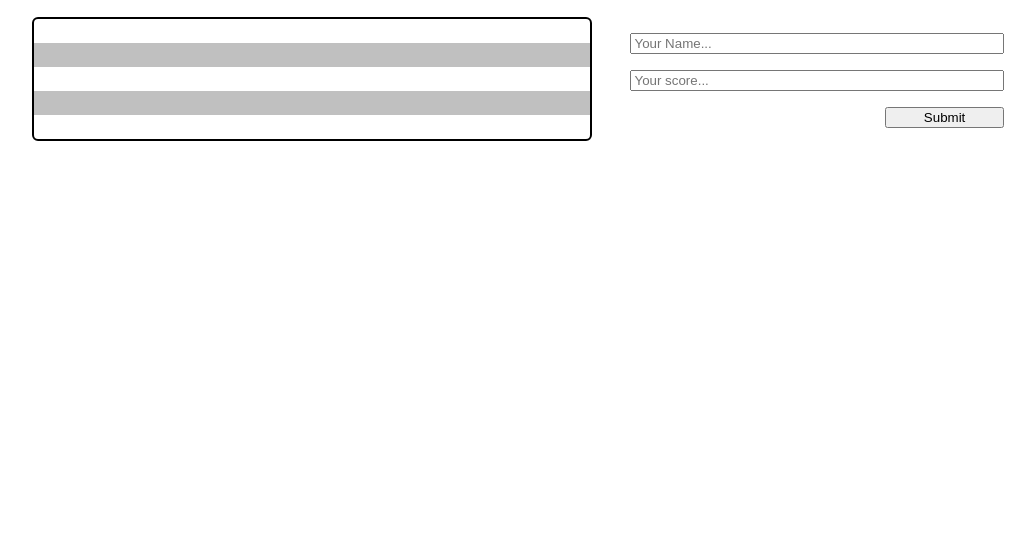
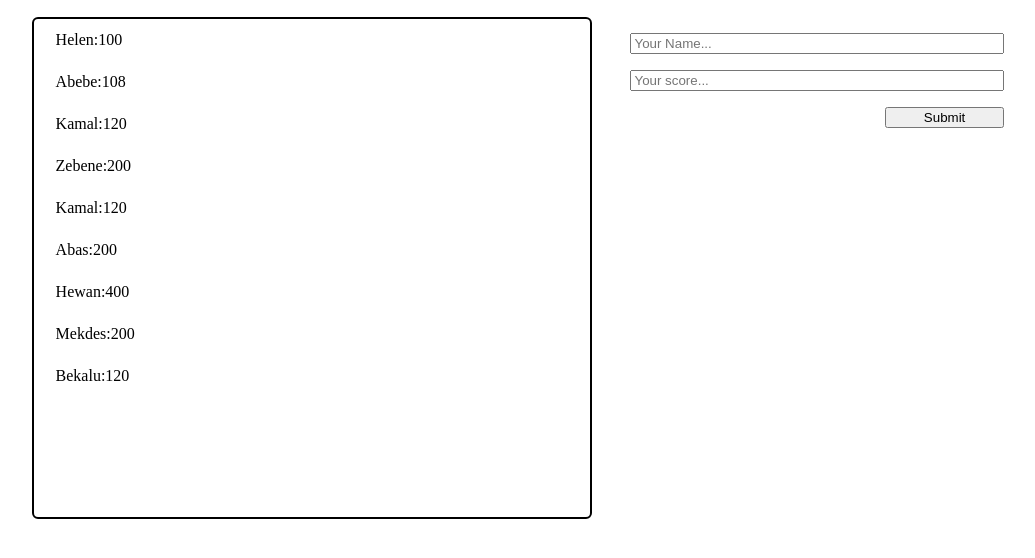
Before and after one commit to Kumilachew-g/Leaderboard, a website built with webpack: page src/index.html in a window 1280 px wide. Shown: the part 130-688 px from the top of the page, without its empty margins (122-1157 px from the left). Built offline with nearby package versions, Linux system fonts and the light colour scheme.

Commit message:
Add Data Into the LeaderBoard

```diff
--- a/src/displayList.js
+++ b/src/displayList.js
@@ -3,9 +3,9 @@ const displayList = (inputs) => {
   inputs.forEach((item, i) => {
     const newSelector = document.createElement('li');
     newSelector.createElement = `<p>${item.name} : ${item.score} </p>`;
-    if (i % 2 === 1) {
-      newSelector.style.backgroundColor = '#c0c0c0';
-    }
+    // if (i % 2 === 1) {
+    //   newSelector.style.backgroundColor = '#c0c0c0';
+    // }
     boardList.appendChild(newSelector);
   });
 };
--- a/src/index.html
+++ b/src/index.html
@@ -18,7 +18,17 @@
           <button class="refresh-btn">Refresh</button>
         </div>
         <div class="score-board">
-          <ul class="board-list"></ul>
+          <ul class="board-list">
+            <li class="helen">Helen:100</li>
+            <li class="abebe">Abebe:108</li>
+            <li>Kamal:120</li>
+            <li>Zebene:200</li>
+            <li>Kamal:120</li>
+            <li>Abas:200</li>
+            <li>Hewan:400</li>
+            <li>Mekdes:200</li>
+            <li>Bekalu:120</li>
+          </ul>
         </div>
       </div>
       <div class="div-form">
```
